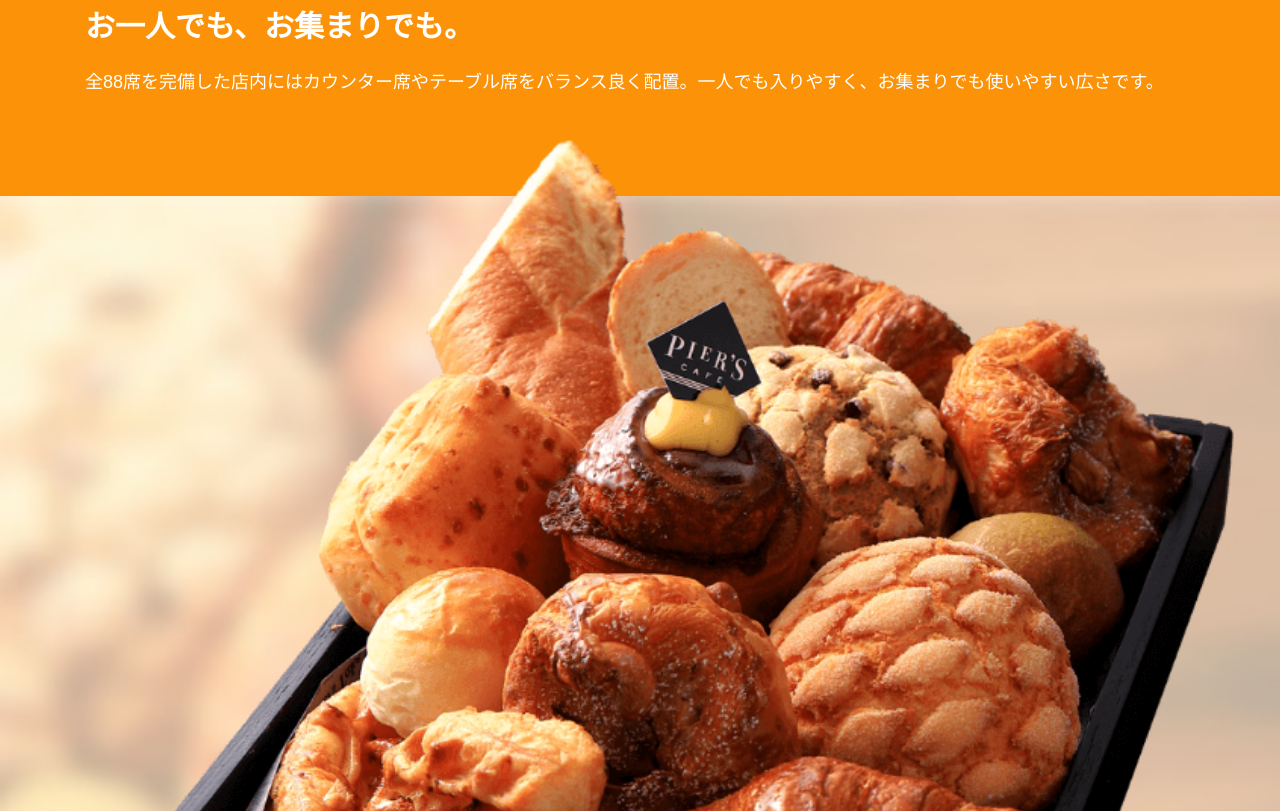
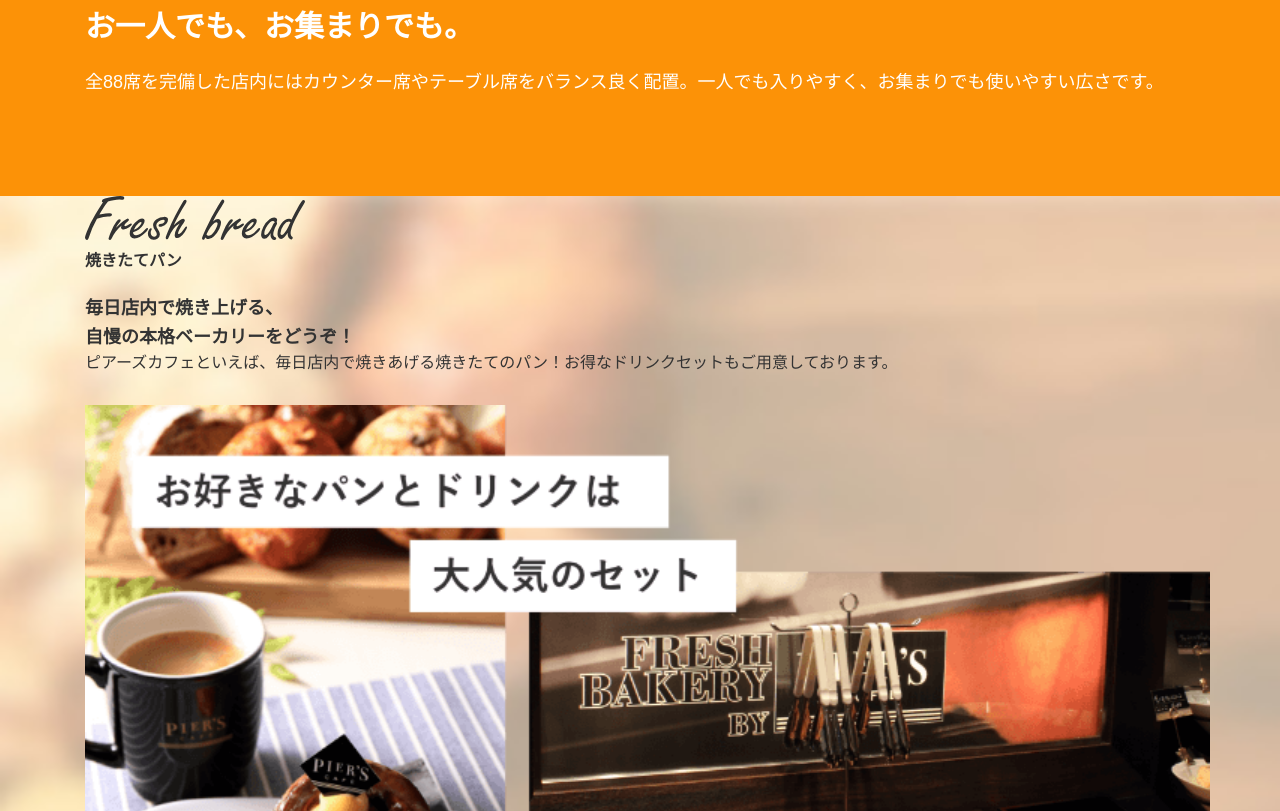
Before and after one commit to milly-o/Cafe_website, a website: page index.html in a window 1280 px wide. Shown: the part 5049-5860 px from the top of the page. Drawn offline with nearby package versions, Linux system fonts and the light colour scheme.

Commit message:
パンの部分を少し変更

```diff
--- a/index.html
+++ b/index.html
@@ -17,9 +17,9 @@
     <script src="js/origin.js"></script>
     <script src="js/ofi.min.js"></script>
     <script>
-      jQuery(function () {
+    jQuery(function() {
         objectFitImages();
-      });
+    });
     </script>
 </head>
 
@@ -247,21 +247,23 @@
             <div class="container-fluid bread-pr-container-fluid">
                 <div class="row">
                     <div class="container bread-pr-container">
-                        <p class="bread-main-image-sp">
-                            <img src="images/bread_main.png" alt="">
-                        </p>
-                        <h2><img src="images/title_fresh_bread.svg" alt="Fresh bread"><span class="hoge">焼きたてパン</span></h2>
-                        <h3>毎日店内で焼き上げる、<br>自慢の本格ベーカリーをどうぞ！</h3>
+                        <div class="bread-pr-read-area">
+                            <p class="bread-main-image-sp d-lg-none">
+                                <img src="images/bread_main.png" alt="">
+                            </p>
+                            <div class="bread-pr-read">
+                                <h2><img src="images/title_fresh_bread.svg" alt="Fresh bread"><span class="hoge">焼きたてパン</span></h2>
+                                <h3>毎日店内で焼き上げる、<br>自慢の本格ベーカリーをどうぞ！</h3>
+                                <p class="pr-text d-none d-lg-block">ピアーズカフェといえば、毎日店内で焼きあげる焼きたてのパン！お得なドリンクセットもご用意しております。</p>
+                            </div>
+                        </div>
                         <p class="pr-image"><img src="images/bread_sub_image.png" alt="お好きなパンとドリンクをセットで。常時沢山のパンが並びます"></p>
-                        <p class="pr-text">ピアーズカフェといえば、毎日店内で焼きあげる焼きたてのパン！お得なドリンクセットもご用意しております。</p>
+                        <p class="pr-text d-lg-none">ピアーズカフェといえば、毎日店内で焼きあげる焼きたてのパン！お得なドリンクセットもご用意しております。</p>
                     </div>
                 </div>
             </div>
         </div>
     </div>
-
-
-
 </body>
 
 </html>
--- a/sass/page.scss
+++ b/sass/page.scss
@@ -328,6 +328,9 @@
 		margin-right: -40px;
 		margin-left: 30px;
 		margin-top: -60px;
+		@include lg {
+			width: 700px;
+		}
 	}
 	h2{
 		margin-bottom: 20px;
@@ -337,7 +340,7 @@
 		span{
 			display: block;
 			font-weight: bold;
-			margin-top: -10px;
+			margin-top: 8px;
 		}
 	}
 	h3{
```
Also changed, not shown: css/page.css.
